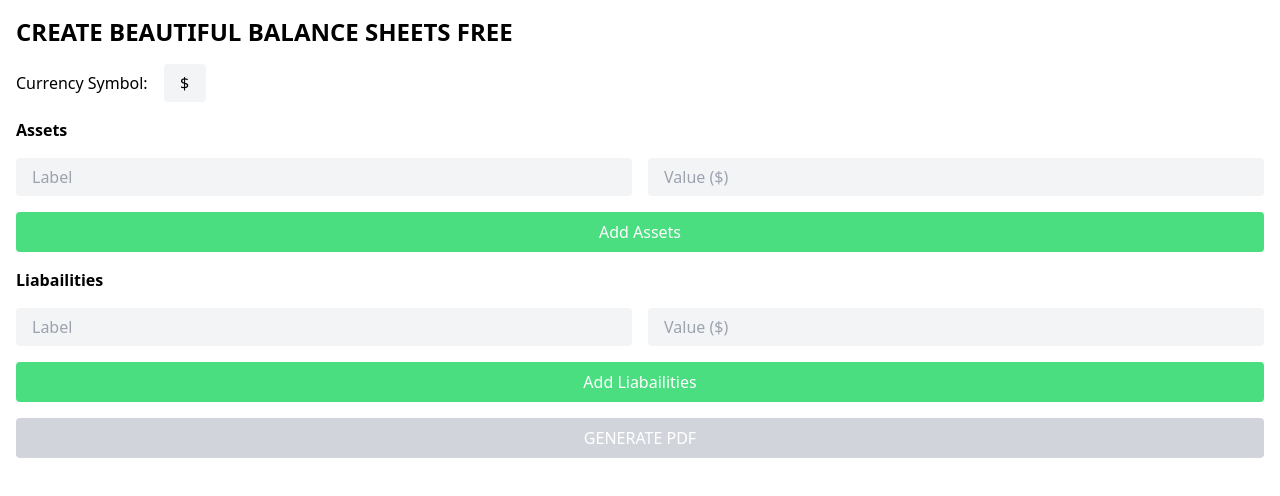
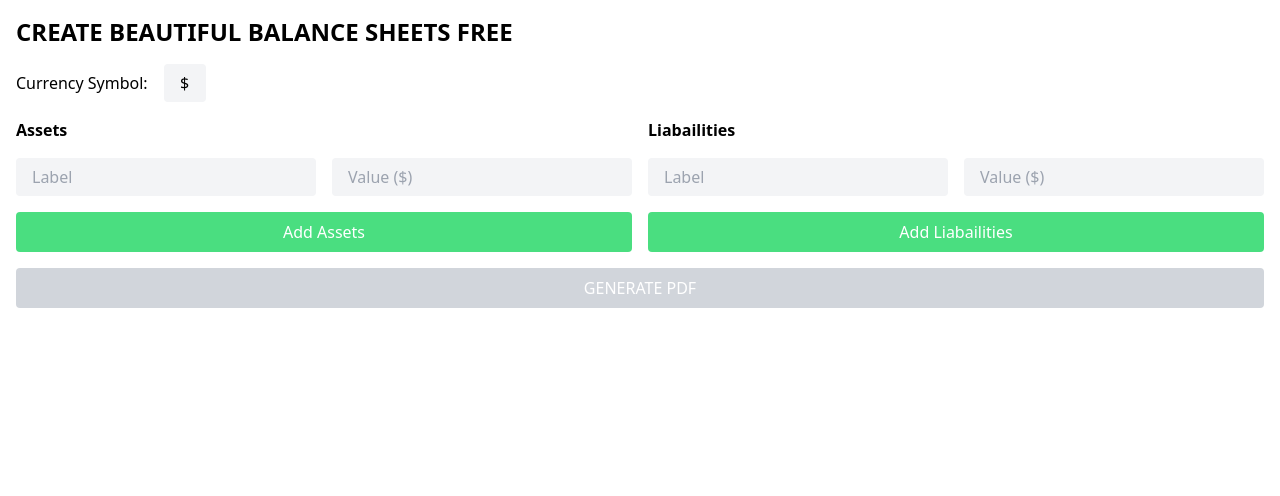
Before and after one commit to stroogle/networth_tracker_front, a Nuxt app: page / in a window 1280 px wide. Shown: the top 496 px of the page. Built offline with nearby package versions, Linux system fonts and the light colour scheme.

Commit message:
Added some extra styles

```diff
--- a/components/ItemList.vue
+++ b/components/ItemList.vue
@@ -3,7 +3,7 @@ const currency = useCurrency()
 </script>
 
 <template>
-    <form @submit.prevent="addItem" class="grid grid-cols-1 gap-y-4">
+    <form @submit.prevent="addItem" class="grid grid-cols-1 gap-y-4 h-fit">
         <h1 class="text-base font-bold">{{title}}</h1>
         <Item1 v-for="(item, idx) in items"
             :key="idx"
--- a/pages/index.vue
+++ b/pages/index.vue
@@ -6,12 +6,18 @@ useHead({
 </script>
 
 <template>
-    <div class="grid grid-cols-1 gap-y-4">
-        <p class="text-2xl font-bold">CREATE BEAUTIFUL BALANCE SHEETS FREE</p>
-        <CurrencySelector />
-        <ItemList title="Assets" :items="assets" />
-        <ItemList title="Liabailities" :items="liabilities" />
-        <button @click="downloadPdf" :disabled="!downloadReady" class="rounded w-full bg-blue-400 click:bg-blue-500 text-white py-2 disabled:bg-gray-300">{{downloadMessage}}</button>
+    <div class="grid grid-cols-1 md:grid-cols-2 md:gap-x-4 gap-y-4">
+        <p class="text-2xl font-bold md:col-span-2">CREATE BEAUTIFUL BALANCE SHEETS FREE</p>
+        <CurrencySelector class="md:col-span-2" />
+        <ItemList class="col-span-1" title="Assets" :items="assets" />
+        <ItemList class="col-span-1" title="Liabailities" :items="liabilities" />
+        <button
+            @click="downloadPdf"
+            :disabled="!downloadReady"
+            class="col-span-1 md:col-span-2 rounded w-full bg-blue-400 click:bg-blue-500 text-white py-2 disabled:bg-gray-300"
+        >
+            {{downloadMessage}}
+        </button>
     </div>
 </template>
 
```
